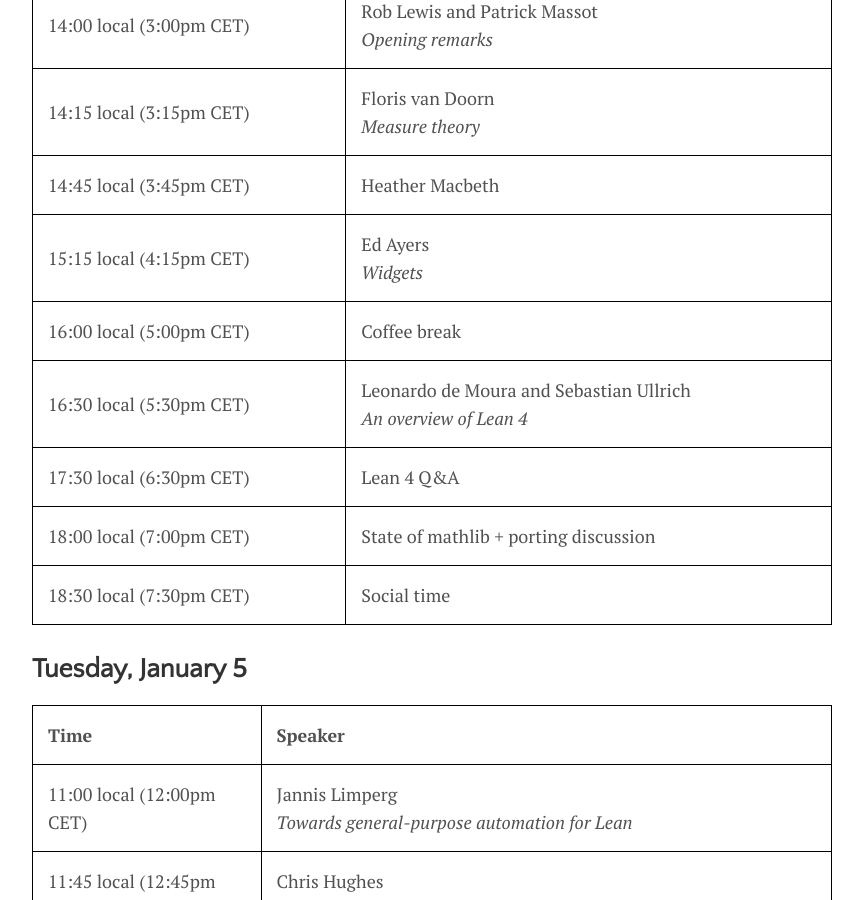
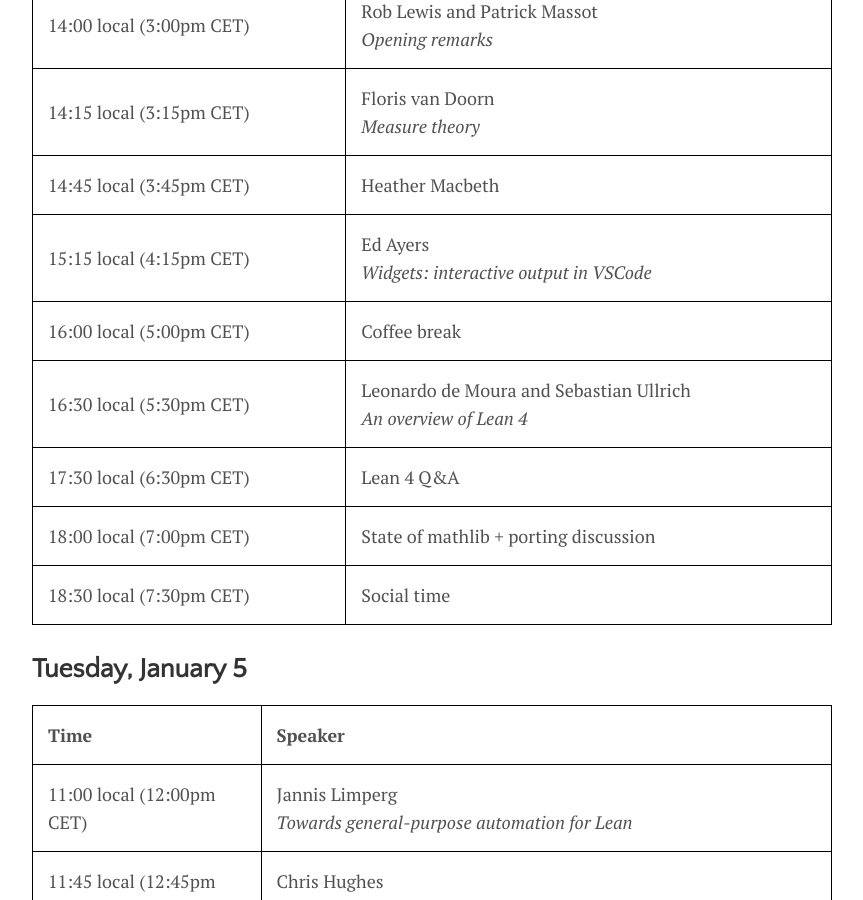
Before and after one commit to leanprover-community/lt2021, a Jekyll site: the page built from schedule.md, in a window 1280 px wide and 900 px high, scrolled down 673 px. Shown: the whole window, without its empty margins (208-1071 px from the left). Built offline with Jekyll 4.4.1, drawn with Linux system fonts in a browser that asks for light colours.

Commit message:
more specific widgets title

```diff
--- a/schedule.md
+++ b/schedule.md
@@ -26,7 +26,7 @@ Sessions will last 4-5 hours including breaks.
 | <time datetime="2021-01-04T15:00+01:00">3:00pm</time> local (3:00pm CET) | Rob Lewis and Patrick Massot<br>*Opening remarks* |
 | <time datetime="2021-01-04T15:15+01:00">3:15pm</time> local (3:15pm CET) | Floris van Doorn<br>*Measure theory* |
 | <time datetime="2021-01-04T15:45+01:00">3:45pm</time> local (3:45pm CET) | Heather Macbeth |
-| <time datetime="2021-01-04T16:15+01:00">4:15pm</time> local (4:15pm CET) | Ed Ayers<br>*Widgets* |
+| <time datetime="2021-01-04T16:15+01:00">4:15pm</time> local (4:15pm CET) | Ed Ayers<br>*Widgets: interactive output in VSCode* |
 | <time datetime="2021-01-04T17:00+01:00">5:00pm</time> local (5:00pm CET) | Coffee break |
 | <time datetime="2021-01-04T17:30+01:00">5:30pm</time> local (5:30pm CET) | Leonardo de Moura and Sebastian Ullrich<br>*An overview of Lean 4* |
 | <time datetime="2021-01-04T18:30+01:00">6:30pm</time> local (6:30pm CET) | Lean 4 Q&A |
```
